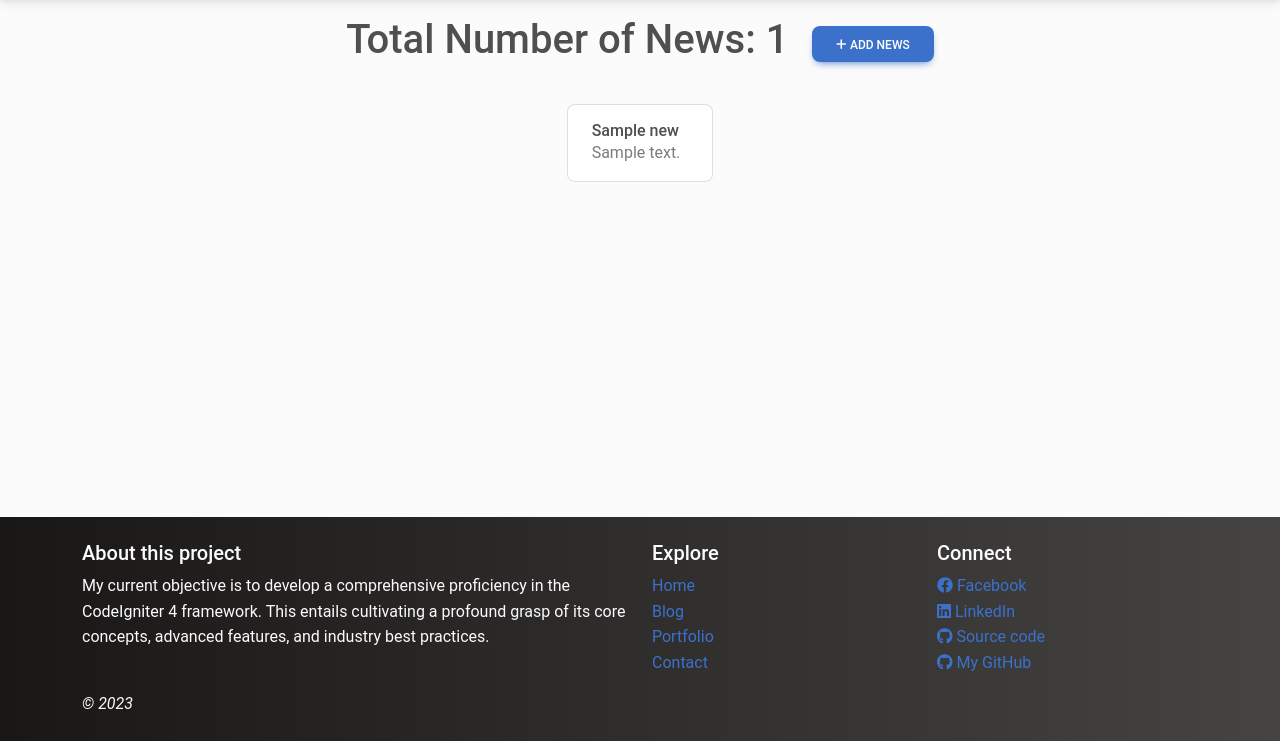
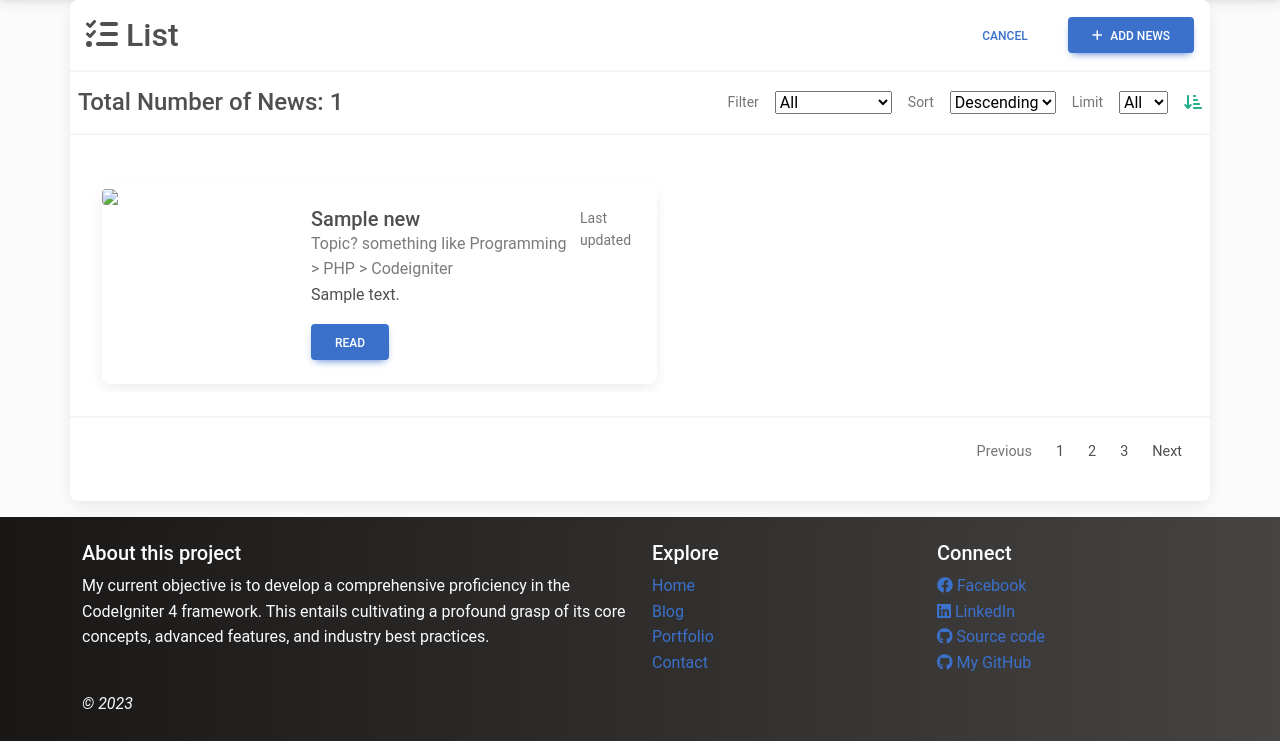
Before and after one commit to AlfredPaguio/CodeIgniter-News, a CodeIgniter 4 app: template app/Views/news/index.php in a window 1280 px wide. Shown: the part 59-800 px from the top of the page. Run offline with PHP 8.4 and a stand-in for CodeIgniter, Linux system fonts and the light colour scheme; the template is opened without the code that fills it: most values are stand-ins (such as "Sample title", 1, 10 or a date in 2020); data that the repository does not hold is empty; some libraries are stand-ins or nearby versions.

Commit message:
Home and News Index Layout updates

```diff
--- a/app/Views/news/index.php
+++ b/app/Views/news/index.php
@@ -12,26 +12,88 @@ use CodeIgniter\I18n\Time;
 ?>
 
 <?php if (!empty($news) && is_array($news)) : ?>
-	<div class="d-flex flex-column flex-md-row p-4 gap-4 py-md-3 align-items-center justify-content-center">
-		<h1>Total Number of News: <?= esc(count($news)) ?></h1>
-		<a type="button" class="btn btn-primary rounded-5" href="<?= url_to('news_add') ?>"><i class="fa-solid fa-plus"></i> Add News</a>
-	</div>
 
-	<div class="d-flex flex-column flex-md-row p-4 gap-4 py-md-3 align-items-center justify-content-center">
-		<div class="list-group">
-			<?php foreach ($news as $news_item) : ?>
 
-				<a href="<?= url_to('news_item', esc($news_item['slug'], 'url')) ?>" class="list-group-item list-group-item-action d-flex gap-3 py-3" aria-current="true">
-					<div class="d-flex gap-2 w-100 justify-content-between">
-						<div>
-							<h6 class="mb-0"><?= esc($news_item['title']) ?></h6>
-							<p class="mb-0 opacity-75"><?= esc($news_item['body']) ?></p>
+	<div class="card mb-3">
+		<div class="card-header p-3">
+			<div class="d-flex justify-content-between align-items-center">
+				<h2 class="mb-0"><i class="fas fa-tasks me-2"></i>List</h2>
+				<div class="d-grid gap-2 d-flex justify-content-end align-items-center">
+					<a class="me-2 btn btn-link">Cancel</a>
+					<a type="button" class="btn btn-primary" href="<?= url_to('news_add') ?>"><i class="fa-solid fa-plus me-2"></i>Add News</a>
+				</div>
+			</div>
+
+		</div>
+		<div class="d-flex justify-content-between align-items-center pt-3 mx-2">
+			<h4 class="mb-0">Total Number of News: <?= esc(count($news)) ?></h4>
+			<div class="d-grid gap-2 d-flex justify-content-end align-items-center">
+				<p class="small mb-0 me-2 text-muted">Filter</p>
+				<select class="select">
+					<option value="1">All</option>
+					<option value="2">Completed</option>
+					<option value="3">Active</option>
+					<option value="4">Has due date</option>
+				</select>
+				<p class="small mb-0 ms-2 me-2 text-muted">Sort</p>
+				<select class="select">
+					<option value="1">Descending</option>
+					<option value="2">Ascending</option>
+				</select>
+
+				<p class="small mb-0 ms-2 me-2 text-muted">Limit</p>
+				<select class="select">
+					<option value="1">All</option>
+					<option value="2">10</option>
+					<option value="3">50</option>
+					<option value="4">100</option>
+				</select>
+				<a href="#!" style="color: #23af89;" data-mdb-toggle="tooltip" title="Ascending"><i class="fas fa-sort-amount-down-alt ms-2"></i></a>
+			</div>
+		</div>
+		<hr class="hr">
+		<div class="card-body" data-mdb-perfect-scrollbar="true">
+			<div class="d-flex">
+				<div class="overflow-auto">
+					<?php foreach ($news as $news_item) : ?>
+						<div class="card m-2">
+							<div class="row g-0">
+								<div class="col-md-4">
+									<img src="https://fakeimg.pl/780x520?text=Placeholder" class="img-fluid rounded-start" />
+								</div>
+								<div class="col-md-8">
+									<div class="card-body">
+										<div class="d-flex gap-2 w-100 justify-content-between">
+											<div>
+												<h5 class="mb-0"><?= esc($news_item['title']) ?></h5>
+												<p class="mb-0 opacity-75">Topic? something like Programming > PHP > Codeigniter</p>
+											</div>
+											<small class="text-muted">Last updated <?= esc(Time::parse($news_item['updated_at'])->humanize()) ?></small>
+										</div>
+										<p class="card-text text-truncate">
+											<?= esc($news_item['body']) ?>
+										</p>
+										<a type="button" class="btn btn-primary" href="<?= url_to('news_item', esc($news_item['slug'], 'url')) ?>">Read</a>
+									</div>
+								</div>
+							</div>
 						</div>
-						<small class="opacity-50 text-nowrap"><?= esc(Time::parse($news_item['updated_at'])->humanize()) ?></small>
-					</div>
-				</a>
-
-			<?php endforeach ?>
+					<?php endforeach ?>
+				</div>
+			</div>
+		</div>
+		<div class="card-footer text-end p-3">
+			<ul class="pagination justify-content-end">
+				<li class="page-item disabled">
+					<a class="page-link">Previous</a>
+				</li>
+				<li class="page-item"><a class="page-link" href="#">1</a></li>
+				<li class="page-item"><a class="page-link" href="#">2</a></li>
+				<li class="page-item"><a class="page-link" href="#">3</a></li>
+				<li class="page-item">
+					<a class="page-link" href="#">Next</a>
+				</li>
+			</ul>
 		</div>
 	</div>
 
```
Also changed, not shown: app/Views/pages/home.php (indentation only).
